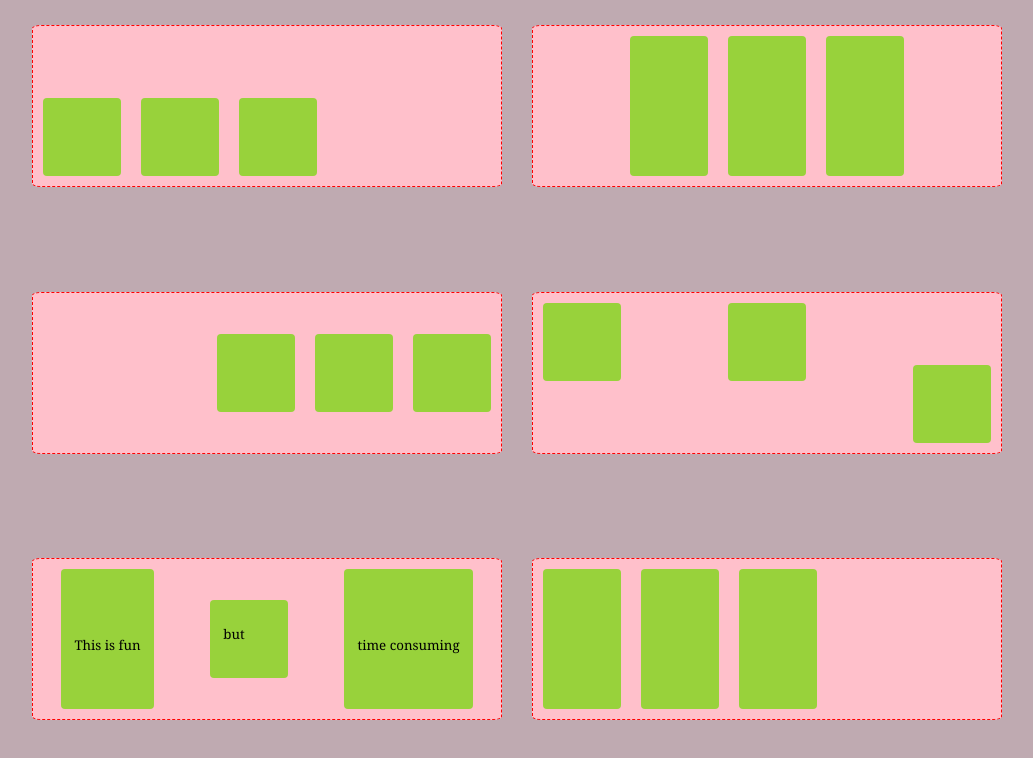
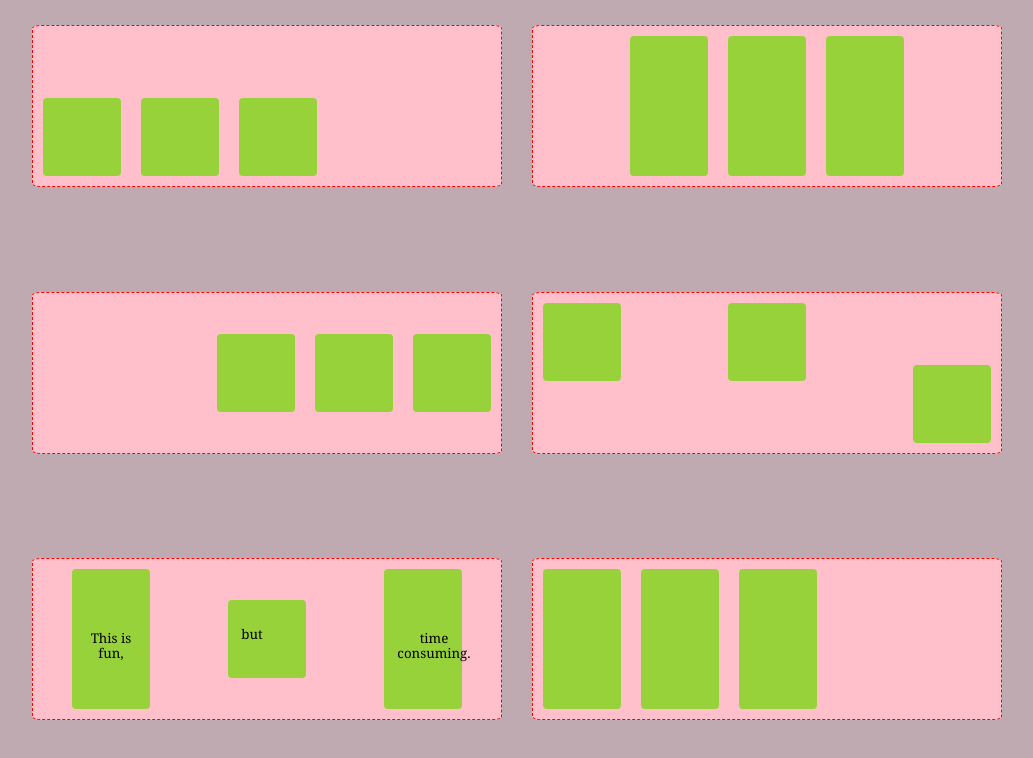
Before and after one commit to KatjaOllila/flexbox-practice, a plain HTML site: page index.html in a window 1280 px wide. Shown: the whole page, without its empty margins (133-1166 px from the left). Drawn offline with Linux system fonts and the light colour scheme.

Commit message:
added specs to items

```diff
--- a/index.html
+++ b/index.html
@@ -42,11 +42,11 @@
             </div>
         </div>
         <div class="box-five">
-            <div class="card"><p>This is fun</p>
+            <div class="item-three"><p>This is fun,</p>
             </div>
             <div class="item-two"><p>but</p>
             </div>
-            <div class="card"><p>time consuming</p>
+            <div class="item-three"><p>time consuming.</p>
             </div>
         </div>
         <div class="box-six">
--- a/styles/styles.css
+++ b/styles/styles.css
@@ -101,6 +101,15 @@
     flex-shrink: 10;
     align-self: center;
 }
+.item-three {
+    max-width: 78px;
+    min-height: 78px;
+    margin: 10px;
+    display: flex;
+    background: #98d23b;
+    border-radius: 4px;
+    align-items: center;
+}
 p {
     font-family: Georgia, 'Times New Roman', Times, serif;
     font-size: smaller;
```
